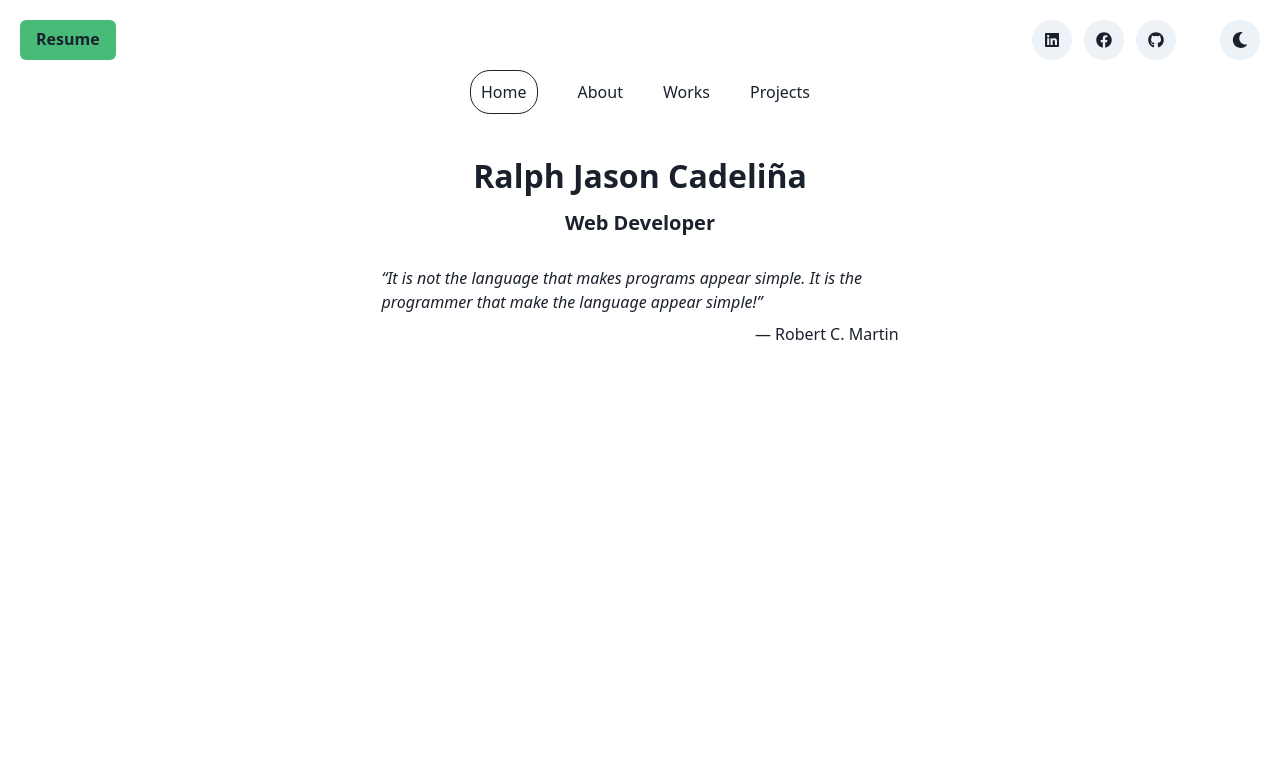
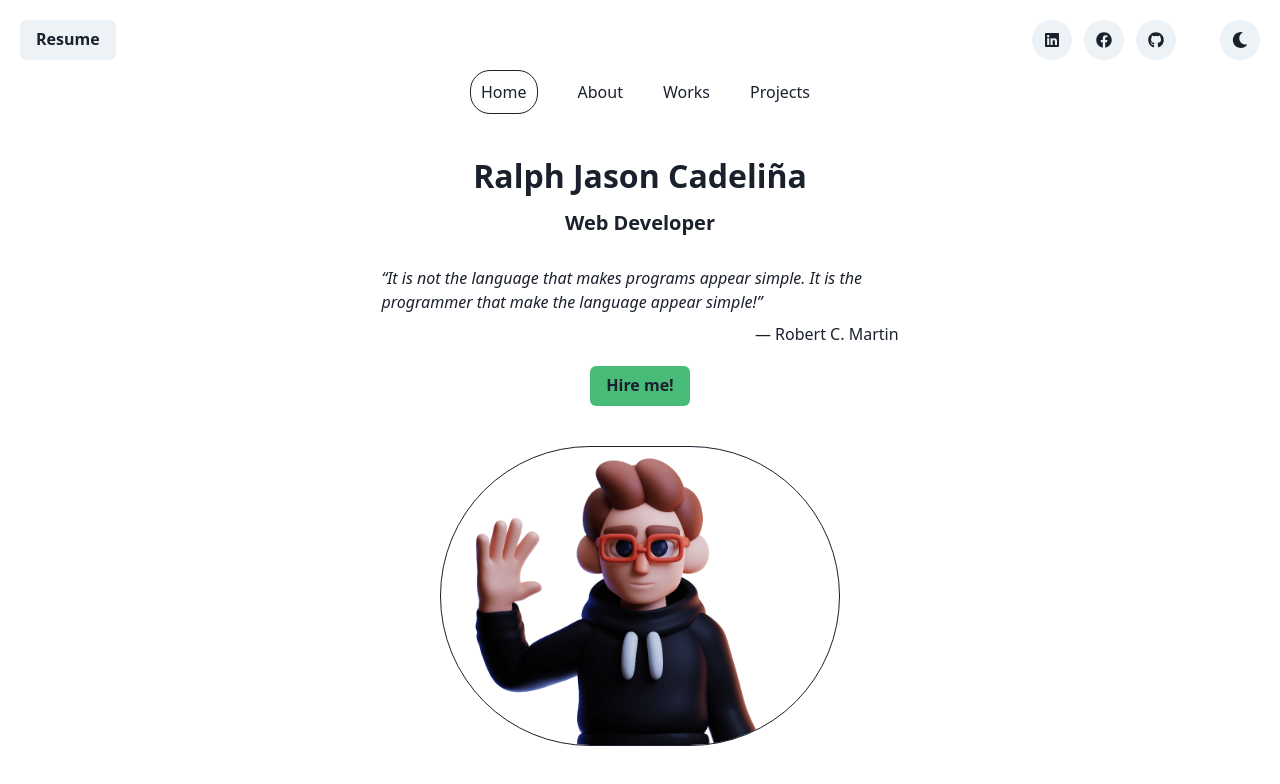
Before and after one commit to 5dam/ralphcadelinaportfolio, a React (Vite) app: page / in a window 1280 px wide. Shown: the top 784 px of the page. Built offline with nearby package versions, Linux system fonts and the light colour scheme.

Commit message:
added temp image

```diff
--- a/src/components/Navbar.jsx
+++ b/src/components/Navbar.jsx
@@ -19,7 +19,7 @@ export default function Navbar() {
 
       <VStack p={5}>
         <Flex w="100%" gap="3">
-      <Button bg="green.400">Resume</Button>
+      <Button>Resume</Button>
           <Spacer />
           <IconButton icon={<FaLinkedin />} isRound="true" onClick={""} />
           <IconButton icon={<FaFacebook />} isRound="true" onClick={""} />
--- a/src/pages/Home.jsx
+++ b/src/pages/Home.jsx
@@ -1,4 +1,4 @@
-import { Box, Center, Container, Stack, Text } from "@chakra-ui/react";
+import { Box, Container, Stack, Text, Image, Button } from "@chakra-ui/react";
 
 export default function Home() {
   return (
@@ -12,7 +12,22 @@ export default function Home() {
                     <blockquote align="right"> — Robert C. Martin</blockquote>
                 </Stack>
         </Container>
+        <Container align="center" mt={5}>
+            <Button bg="green.400">Hire me!</Button>
+        </Container>
+        <Container>
+            <Box align="center" mt={10}>
+                <Image
+                h={300}
+                w={400}
+                border='1px solid'
+                borderRadius='full'
 
+                src='./public/profpic.png'
+                alt='Dan Abramov'
+                />
+            </Box>
+        </Container>
 
     </>
   )
```
